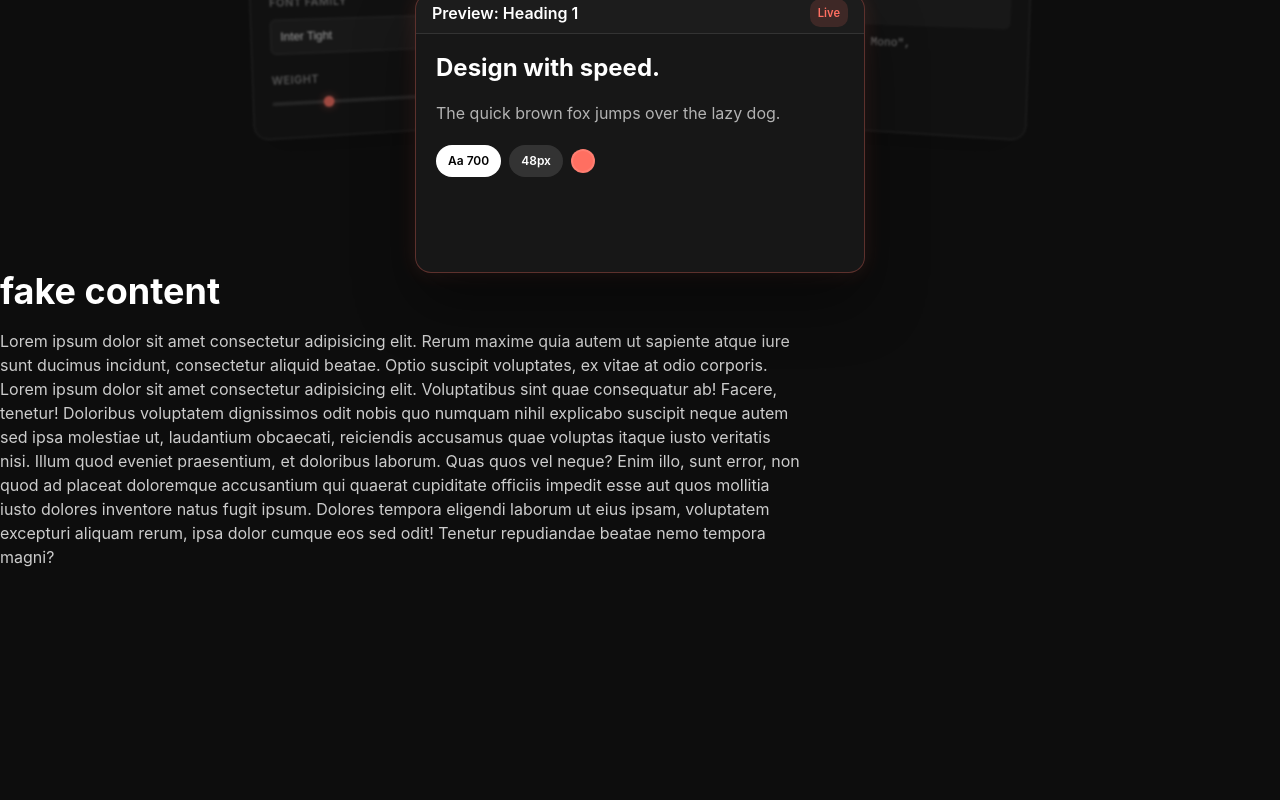
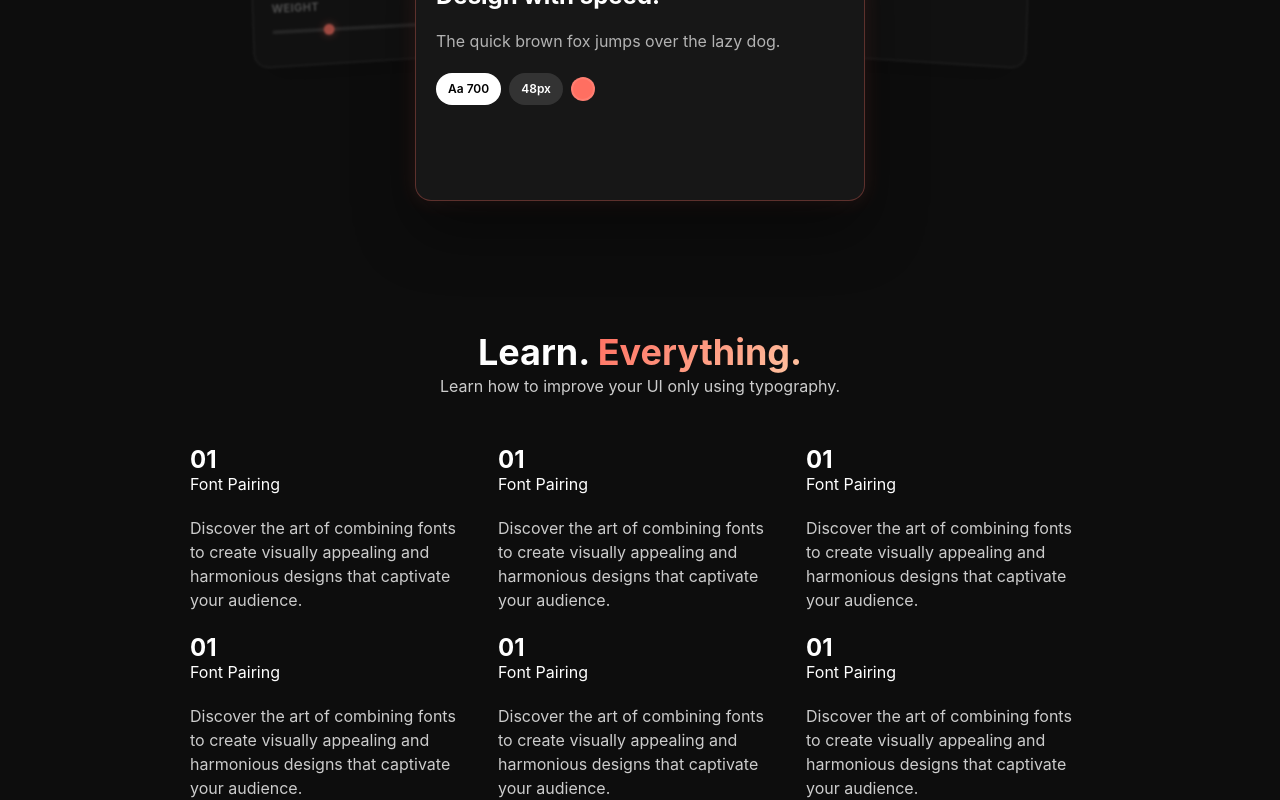
Before and after one commit to Johnson-Berisha/typography, a Next.js app: page /homepage-comingsoon in a window 1280 px wide. Shown: the part 810-1610 px from the top of the page. Before the commit the page ends 1379 px from the top, so only its background shows below. Built offline with nearby package versions, Linux system fonts and the light colour scheme; no server answers.

Commit message:
working on the facts grid

```diff
--- a/src/app/homepage-comingsoon/page.js
+++ b/src/app/homepage-comingsoon/page.js
@@ -116,8 +116,44 @@ export default function ComingSoonPage() {
                 </div>
 
             </div>
-            <h1>fake content</h1>
-            <p>Lorem ipsum dolor sit amet consectetur adipisicing elit. Rerum maxime quia autem ut sapiente atque iure sunt ducimus incidunt, consectetur aliquid beatae. Optio suscipit voluptates, ex vitae at odio corporis. Lorem ipsum dolor sit amet consectetur adipisicing elit. Voluptatibus sint quae consequatur ab! Facere, tenetur! Doloribus voluptatem dignissimos odit nobis quo numquam nihil explicabo suscipit neque autem sed ipsa molestiae ut, laudantium obcaecati, reiciendis accusamus quae voluptas itaque iusto veritatis nisi. Illum quod eveniet praesentium, et doloribus laborum. Quas quos vel neque? Enim illo, sunt error, non quod ad placeat doloremque accusantium qui quaerat cupiditate officiis impedit esse aut quos mollitia iusto dolores inventore natus fugit ipsum. Dolores tempora eligendi laborum ut eius ipsam, voluptatem excepturi aliquam rerum, ipsa dolor cumque eos sed odit! Tenetur repudiandae beatae nemo tempora magni?</p>
+            <section className="facts facts-container">
+                <div className="facts-title">
+                    <h1>Learn. <span className="gradient-text">Everything.</span></h1>
+                    <p className="facts-subtext">Learn how to improve your UI only using typography.</p>
+                </div>
+                <div className="facts-grid">
+                    <div className="fact-card">
+                        <h2>01</h2>
+                        <h3>Font Pairing</h3>
+                        <p>Discover the art of combining fonts to create visually appealing and harmonious designs that captivate your audience.</p>
+                    </div>
+                    <div className="fact-card">
+                        <h2>01</h2>
+                        <h3>Font Pairing</h3>
+                        <p>Discover the art of combining fonts to create visually appealing and harmonious designs that captivate your audience.</p>
+                    </div>
+                    <div className="fact-card">
+                        <h2>01</h2>
+                        <h3>Font Pairing</h3>
+                        <p>Discover the art of combining fonts to create visually appealing and harmonious designs that captivate your audience.</p>
+                    </div>
+                    <div className="fact-card">
+                        <h2>01</h2>
+                        <h3>Font Pairing</h3>
+                        <p>Discover the art of combining fonts to create visually appealing and harmonious designs that captivate your audience.</p>
+                    </div>
+                    <div className="fact-card">
+                        <h2>01</h2>
+                        <h3>Font Pairing</h3>
+                        <p>Discover the art of combining fonts to create visually appealing and harmonious designs that captivate your audience.</p>
+                    </div>
+                    <div className="fact-card">
+                        <h2>01</h2>
+                        <h3>Font Pairing</h3>
+                        <p>Discover the art of combining fonts to create visually appealing and harmonious designs that captivate your audience.</p>
+                    </div>
+                </div>
+            </section>
             </div>
 
     );
--- a/src/app/homepage-comingsoon/styles.css
+++ b/src/app/homepage-comingsoon/styles.css
@@ -132,7 +132,7 @@ ul li .nav-link:hover { color: white; }
     padding: 0 24px;
 }
 .hero h1 {
-    font-size: 4rem;
+    font-size: clamp(2.5rem, 4vw, 5rem);
     line-height: 1.1;
     letter-spacing: -2px;
     margin-bottom: 24px;
@@ -157,7 +157,7 @@ ul li .nav-link:hover { color: white; }
     -webkit-text-fill-color: transparent;
 }
 .hero-subtext {
-    font-size: 1.25rem;
+    font-size: clamp(0.85rem, 1.2vw, 1.25rem);
     color: var(--gray70);
     max-width: 600px;
     margin: 0 auto 40px auto;
@@ -172,7 +172,7 @@ ul li .nav-link:hover { color: white; }
 
 /* visualss */
 
-.hero-cards-container {
+.hero-cards-container, .facts-container {
     position: relative;
     width: 100%;
     max-width: 900px;
@@ -395,3 +395,30 @@ ul li .nav-link:hover { color: white; }
     background: var(--primary);
     border: 2px solid rgba(255,255,255,0.1);
 }
+
+/* facts */
+
+.facts-container {
+    --margin: 50px;
+    margin-top: calc(var(--margin) *2);
+    padding-top: var(--margin);
+    display: flex;
+    flex-direction: column;
+    gap: var(--margin);
+}
+.facts-title{
+    display: flex;
+    flex-direction: column;
+    align-items: center;
+    justify-content: center;
+}
+
+.facts-title h1 {
+    line-height: 0.1;
+}
+
+.facts-grid {
+    display: grid;
+    grid-template-columns: repeat(auto-fit, minmax(250px, 1fr));
+    gap: 24px;
+}
```
